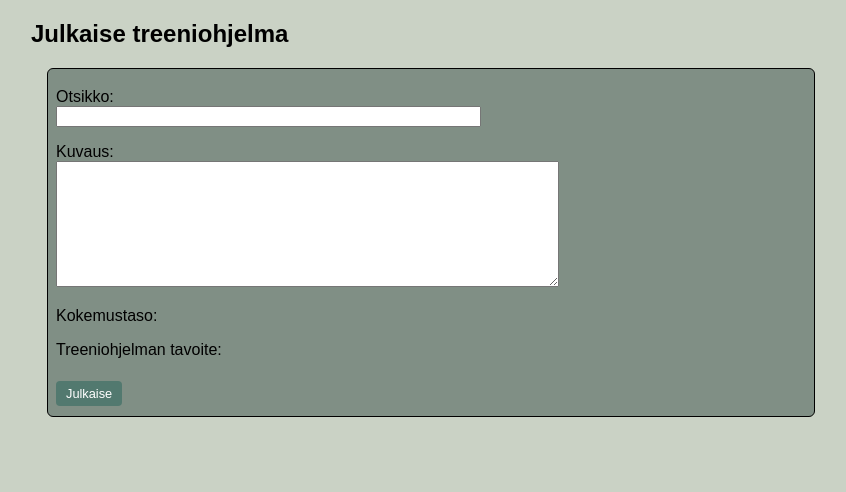
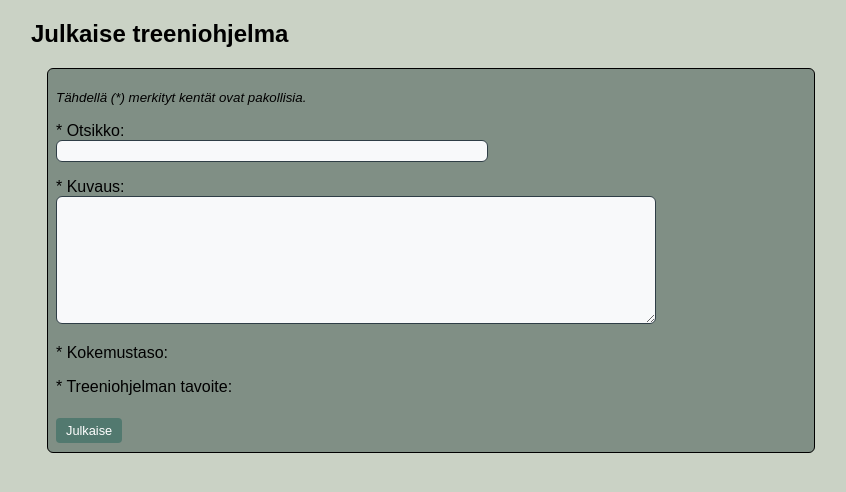
Before and after one commit to aaveeti/Treeniohjelmat, a Flask app: page /new_program in a window 1280 px wide. Shown: the part 162-654 px from the top of the page, without its empty margins (209-1055 px from the left). Run offline with Flask 3, Linux system fonts and the light colour scheme; the visitor is signed in with stand-in values (Sample User, id 1); data that the repository does not hold is empty.

Commit message:
Error messages differentiated from others, add textarea to css, add info about mandatory fields for user (new_program, edit_program)

```diff
--- a/static/style.css
+++ b/static/style.css
@@ -43,10 +43,22 @@ a:hover {
 }
 
 .content {
-    background-color: lightgray;
+    background-color: #f8f9fa;
     border-radius: 6px;
     margin: 0.5em;
     padding: 0.2em 0.5em;
+}
+
+textarea {
+    width: 80%;
+    min-height: 100px;
+    padding: 0.2em 0.5em;
+    border: 1px solid #2f3e46;
+    border-radius: 6px;
+    background-color: #f8f9fa;
+    font-family: inherit;
+    box-sizing: border-box;
+    resize: vertical;
 }
 
 .create {
@@ -76,6 +88,14 @@ a:hover {
     padding: 0.2em 0.5em;
 }
 
+.error {
+    background-color: #bf4d4d;
+    border: 1px solid black;
+    margin: 1em;
+    border-radius: 6px;
+    padding: 0.2em 0.5em;
+}
+
 input[type="submit"] {
     background-color: #52796f;
     color: white;
@@ -92,3 +112,11 @@ input[type="submit"] {
 input[type="submit"]:hover {
     background-color: #354f52;
 }
+
+input[type="text"], input[type="password"] {
+    padding: 0.2em 0.5em;
+    border: 1px solid #2f3e46;
+    border-radius: 6px;
+    background-color: #f8f9fa;
+    font-family: inherit;
+}
--- a/templates/layout.html
+++ b/templates/layout.html
@@ -33,9 +33,15 @@
   </div>
 
   {% for message in get_flashed_messages() %}
-  <div class="info">
-    <b>{{ message }}</b>
-  </div>
+    {% if "VIRHE" in message %}
+      <div class="error">
+        <b>{{ message }}</b>
+      </div>
+    {% else %}
+      <div class="info">
+        <b>{{ message }}</b>
+      </div>
+    {% endif %}
     {% endfor %}
 
   {% block content %}{% endblock %}
--- a/templates/new_program.html
+++ b/templates/new_program.html
@@ -6,22 +6,23 @@
 <h2>Julkaise treeniohjelma</h2>
 <form action="/create_program" method="post">
   <div class="create">
+    <p><small><i>Tähdellä (*) merkityt kentät ovat pakollisia.</i></small></p>
     <p>
-    <label for="title">Otsikko:</label> <br />
+      <label for="title">* Otsikko:</label> <br />
       <input type="text" name="title" id="title" size="50" maxlength="50" required/>
     </p>
     <p>
-    <label for="content">Kuvaus:</label> <br />
+      <label for="content">* Kuvaus:</label> <br />
       <textarea name="content" id="content" rows="8" cols="60" maxlength="500" required></textarea>
     </p>
     <p>
-    <label for="experience">Kokemustaso:</label> <br />
+      <label for="experience">* Kokemustaso:</label> <br />
       {% for level in levels %}
       <input type="radio" name="experience" id="experience" value="{{ level.id }}" required/> {{ level.title }}
       {% endfor %}
     </p>
     <p>
-    <label for="workout_type">Treeniohjelman tavoite:</label> <br />
+      <label for="workout_type">* Treeniohjelman tavoite:</label> <br />
       {% for type in types %}
       <input type="radio" name="workout_type" id="workout_type" value="{{ type.id }}" required/> {{ type.title }}
       {% endfor %}
--- a/templates/register.html
+++ b/templates/register.html
@@ -15,7 +15,7 @@
   </p>
   <p>
     <label for="password2">Salasana uudestaan:</label> <br />
-    <input type="password" name="password2" required/>
+    <input type="password" name="password2" id="password2" required/>
   </p>
   <input type="submit" value="Luo tunnus" />
 </form>
```
Also changed, not shown: templates/edit_program.html (+5 -4 lines). Lines whose indentation alone changed are shown as unchanged.
